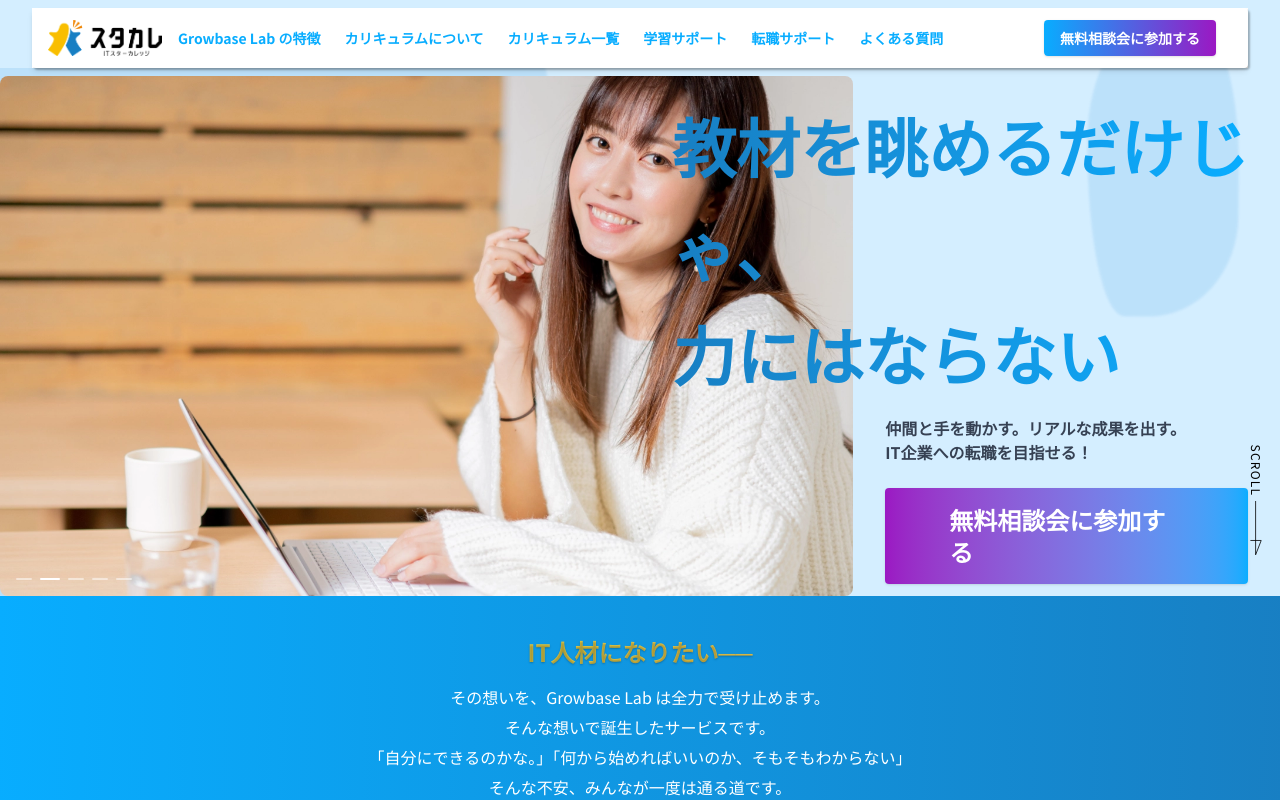
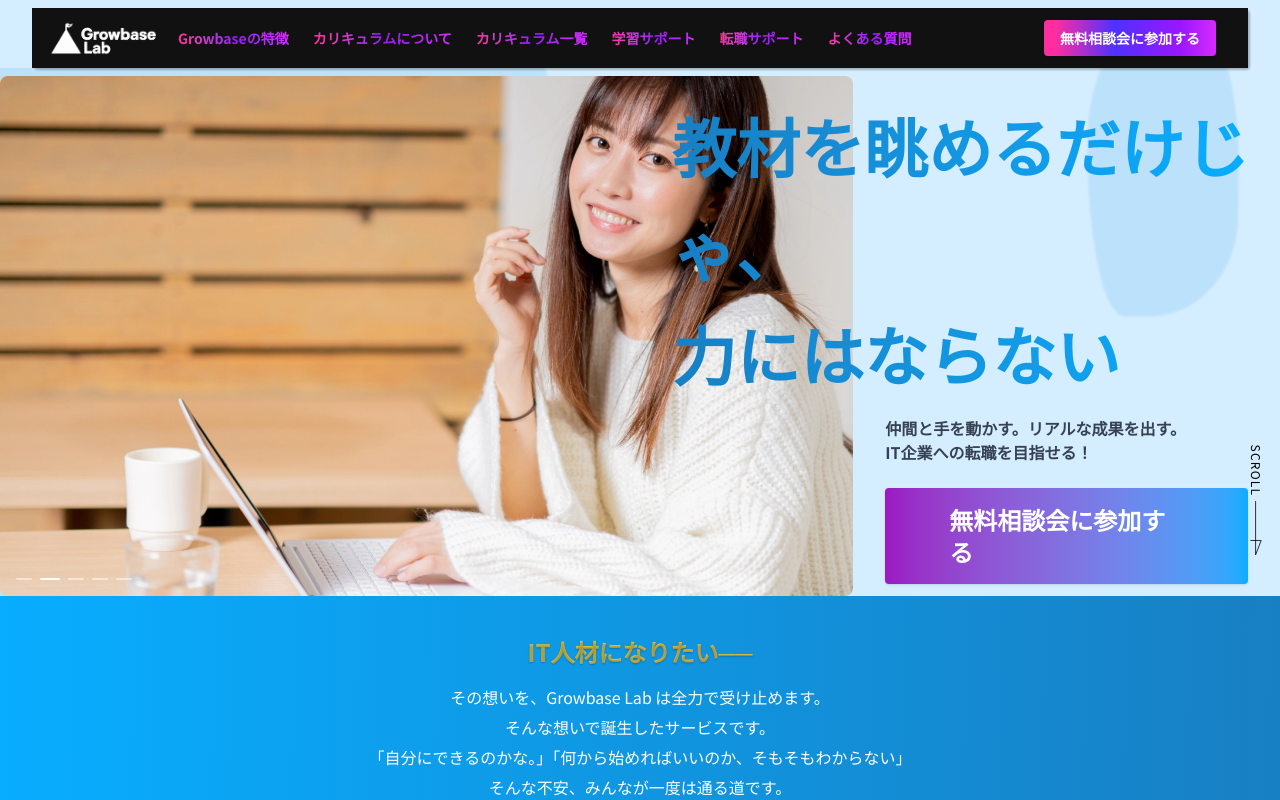
Before and after one commit to yusuke0621/lp_it_school_demo, a Next.js app: page / in a window 1280 px wide. Shown: the top 800 px of the page. Built offline with nearby package versions, Linux system fonts and the light colour scheme; no server answers.

Commit message:
ヘッダーデザイン変更

```diff
--- a/src/app/components/Header.tsx
+++ b/src/app/components/Header.tsx
@@ -2,22 +2,22 @@
 import { useState } from "react";
 import Link from "next/link";
 import Image from "next/image";
-import logolImage from "../../../public/images/star-college-yoko-color-1.webp";
+import logolImage from "../../../public/images/growbase-lab_logologo_bk.png";
 import hamburgerMenu from "../../../public/images/hamburgerMenu.svg";
 import MobileMenu from "./MobileMenu";
 
 export default function Header() {
   const [isOpen, setIsOpen] = useState(false);
   return (
-    <header className="sticky bg-white top-0 z-50 shadow-md w-full md:w-[95%] mx-auto md:mt-2">
+    <header className="sticky bg-[#111111] top-0 z-50 w-full md:w-[95%] mx-auto md:mt-2">
       <div
         className="flex justify-between items-center px-4 py-3 mx-auto
-          shadow-[2px_2px_2px_rgba(0,_0,_0,_0.25)] rounded bg-color-white h-[60px] "
+          shadow-[2px_2px_2px_rgba(0,_0,_0,_0.25)] rounded bg-[#111111] h-[60px]"
       >
         <div className="flex items-center">
           <Link href="/">
             <Image
-              className="relative overflow-hidden max-h-full object-cover"
+              className="relative overflow-hidden max-h-full object-cover brightness-0 invert"
               width={114}
               height={36}
               alt="Growbase Lab ロゴ"
@@ -25,24 +25,60 @@ export default function Header() {
             />
           </Link>
           {/* ナビゲーション（PCのみ表示） */}
-          <nav className="hidden md:flex space-x-6 text-sm font-semibold text-blue-secondary ml-4">
-            <a href="#feature">Growbase Lab の特徴</a>
-            <a href="#curriculum">カリキュラムについて</a>
-            <a href="/DetailCourse">カリキュラム一覧</a>
-            <a href="#support">学習サポート</a>
-            <a href="#career">転職サポート</a>
-            <a href="#faq">よくある質問</a>
+          <nav className="hidden md:flex space-x-6 text-sm font-semibold ml-4">
+            <a
+              href="#feature"
+              className="bg-gradient-to-r from-[#ff2e9f] via-[#4e31ff] via-[#9916ff] to-[#d52bff] inline-block text-transparent bg-clip-text hover:opacity-80 transition-opacity"
+            >
+              Growbaseの特徴
+            </a>
+            <a
+              href="#curriculum"
+              className="bg-gradient-to-r from-[#ff2e9f] via-[#4e31ff] via-[#9916ff] to-[#d52bff] inline-block text-transparent bg-clip-text hover:opacity-80 transition-opacity"
+            >
+              カリキュラムについて
+            </a>
+            <a
+              href="/DetailCourse"
+              className="bg-gradient-to-r from-[#ff2e9f] via-[#4e31ff] via-[#9916ff] to-[#d52bff] inline-block text-transparent bg-clip-text hover:opacity-80 transition-opacity"
+            >
+              カリキュラム一覧
+            </a>
+            <a
+              href="#support"
+              className="bg-gradient-to-r from-[#ff2e9f] via-[#4e31ff] via-[#9916ff] to-[#d52bff] inline-block text-transparent bg-clip-text hover:opacity-80 transition-opacity"
+            >
+              学習サポート
+            </a>
+            <a
+              href="#career"
+              className="bg-gradient-to-r from-[#ff2e9f] via-[#4e31ff] via-[#9916ff] to-[#d52bff] inline-block text-transparent bg-clip-text hover:opacity-80 transition-opacity"
+            >
+              転職サポート
+            </a>
+            <a
+              href="#faq"
+              className="bg-gradient-to-r from-[#ff2e9f] via-[#4e31ff] via-[#9916ff] to-[#d52bff] inline-block text-transparent bg-clip-text hover:opacity-80 transition-opacity"
+            >
+              よくある質問
+            </a>
           </nav>
         </div>
         <div className="flex items-center space-x-4">
           <Link
             href="/contact"
-            className="text-white text-sm font-semibold px-4 py-2 rounded [background:linear-gradient(-88.62deg,_#9b18c3,_#08adff)] shadow hover:opacity-90 transition p-6"
+            className="text-white text-sm font-semibold px-4 py-2 rounded [background:linear-gradient(90deg,_#ff2e9f_6%,_#4e31ff_41%,_#9916ff_79%,_#d52bff)] shadow hover:opacity-90 transition p-6"
           >
             無料相談会に参加する
           </Link>
           <button className="md:hidden" onClick={() => setIsOpen(true)}>
-            <Image src={hamburgerMenu} alt="メニュー" width={30} height={25} />
+            <Image
+              src={hamburgerMenu}
+              alt="メニュー"
+              width={30}
+              height={25}
+              className="brightness-0 invert"
+            />
           </button>
         </div>
       </div>
--- a/src/app/components/MobileHeaderCurricurum.tsx
+++ b/src/app/components/MobileHeaderCurricurum.tsx
@@ -1,6 +1,6 @@
 import Image from "next/image";
 import Link from "next/link";
-import logolImage from "../../../public/images/star-college-yoko-color-1.webp";
+import logolImage from "../../../public/images/growbase-lab_logo.png";
 import closeIcon from "../../../public/images/hamburgerClose.svg";
 
 type MobileMenuProps = {
@@ -25,7 +25,7 @@ export default function MobileMenuCurricurum({ onClose }: MobileMenuProps) {
       {/* メニューリンク */}
       <nav className="flex-1 flex flex-col space-y-4 text-blue-secondary text-base font-medium">
         <a href="#feature" onClick={onClose}>
-          Growbase Labの特徴
+          Growbaseの特徴
         </a>
         <a href="#DetailCourse" onClick={onClose}>
           カリキュラム一覧
--- a/src/app/components/MobileMenu.tsx
+++ b/src/app/components/MobileMenu.tsx
@@ -1,6 +1,6 @@
 import Image from "next/image";
 import Link from "next/link";
-import logolImage from "../../../public/images/star-college-yoko-color-1.webp";
+import logolImage from "../../../public/images/growbase-lab_logologo_bk.png";
 import closeIcon from "../../../public/images/hamburgerClose.svg";
 
 type MobileMenuProps = {
@@ -9,7 +9,7 @@ type MobileMenuProps = {
 
 export default function MobileMenu({ onClose }: MobileMenuProps) {
   return (
-    <div className="fixed inset-0 z-50 bg-white px-6 py-4 flex flex-col">
+    <div className="fixed inset-0 z-50 bg-[#111111] px-6 py-4 flex flex-col">
       {/* ヘッダー部分 */}
       <div className="flex justify-between items-center mb-6">
         <Link href="/" onClick={onClose}>
@@ -18,30 +18,61 @@ export default function MobileMenu({ onClose }: MobileMenuProps) {
             alt="Growbase Lab ロゴ"
             width={114}
             height={36}
+            className="brightness-0 invert"
           />
         </Link>
         <button onClick={onClose}>
-          <Image src={closeIcon} alt="閉じる" width={24} height={24} />
+          <Image
+            src={closeIcon}
+            alt="閉じる"
+            width={24}
+            height={24}
+            className="brightness-0 invert"
+          />
         </button>
       </div>
       {/* メニューリンク */}
-      <nav className="flex-1 flex flex-col space-y-4 text-blue-secondary text-base font-medium">
-        <a href="#feature" onClick={onClose}>
-          Growbase Lab の特徴
+      <nav className="flex-1 flex flex-col space-y-4 text-base font-medium">
+        <a
+          href="#feature"
+          onClick={onClose}
+          className="bg-gradient-to-r from-[#ff2e9f] via-[#4e31ff] via-[#9916ff] to-[#d52bff] inline-block text-transparent bg-clip-text hover:opacity-80 transition-opacity"
+        >
+          Growbaseの特徴
         </a>
-        <a href="#curriculum" onClick={onClose}>
+        <a
+          href="#curriculum"
+          onClick={onClose}
+          className="bg-gradient-to-r from-[#ff2e9f] via-[#4e31ff] via-[#9916ff] to-[#d52bff] inline-block text-transparent bg-clip-text hover:opacity-80 transition-opacity"
+        >
           カリキュラムについて
         </a>
-        <a href="/DetailCourse" onClick={onClose}>
+        <a
+          href="/DetailCourse"
+          onClick={onClose}
+          className="bg-gradient-to-r from-[#ff2e9f] via-[#4e31ff] via-[#9916ff] to-[#d52bff] inline-block text-transparent bg-clip-text hover:opacity-80 transition-opacity"
+        >
           カリキュラム一覧
         </a>
-        <a href="#support" onClick={onClose}>
+        <a
+          href="#support"
+          onClick={onClose}
+          className="bg-gradient-to-r from-[#ff2e9f] via-[#4e31ff] via-[#9916ff] to-[#d52bff] inline-block text-transparent bg-clip-text hover:opacity-80 transition-opacity"
+        >
           学習サポート
         </a>
-        <a href="#career" onClick={onClose}>
+        <a
+          href="#career"
+          onClick={onClose}
+          className="bg-gradient-to-r from-[#ff2e9f] via-[#4e31ff] via-[#9916ff] to-[#d52bff] inline-block text-transparent bg-clip-text hover:opacity-80 transition-opacity"
+        >
           転職サポート
         </a>
-        <a href="#faq" onClick={onClose}>
+        <a
+          href="#faq"
+          onClick={onClose}
+          className="bg-gradient-to-r from-[#ff2e9f] via-[#4e31ff] via-[#9916ff] to-[#d52bff] inline-block text-transparent bg-clip-text hover:opacity-80 transition-opacity"
+        >
           よくある質問
         </a>
       </nav>
@@ -50,7 +81,7 @@ export default function MobileMenu({ onClose }: MobileMenuProps) {
       <Link
         href="/contact"
         onClick={onClose}
-        className="mt-auto text-white text-sm font-semibold px-4 py-3 rounded text-center rounded [background:linear-gradient(-88.62deg,_#9b18c3,_#08adff)] shadow hover:opacity-90 transition"
+        className="mt-auto text-white text-sm font-semibold px-4 py-3 rounded text-center [background:linear-gradient(90deg,_#ff2e9f_6%,_#4e31ff_41%,_#9916ff_79%,_#d52bff)] shadow hover:opacity-90 transition"
       >
         無料相談会に参加する
       </Link>
--- a/src/app/globals.css
+++ b/src/app/globals.css
@@ -1,4 +1,4 @@
-@import 'tailwindcss';
+@import "tailwindcss";
 @tailwind base;
 @tailwind components;
 @tailwind utilities;
@@ -6,7 +6,7 @@
 :root {
   --background: #ffffff;
   --foreground: #d4eeff;
-  --font-noto-sans-jp: 'Noto Sans JP', sans-serif;
+  --font-noto-sans-jp: "Noto Sans JP", sans-serif;
 }
 
 @media (prefers-color-scheme: dark) {
```
Also changed, not shown: public/images/growbase-lab_logo.png (added), public/images/growbase-lab_logologo_bk.png (added).
